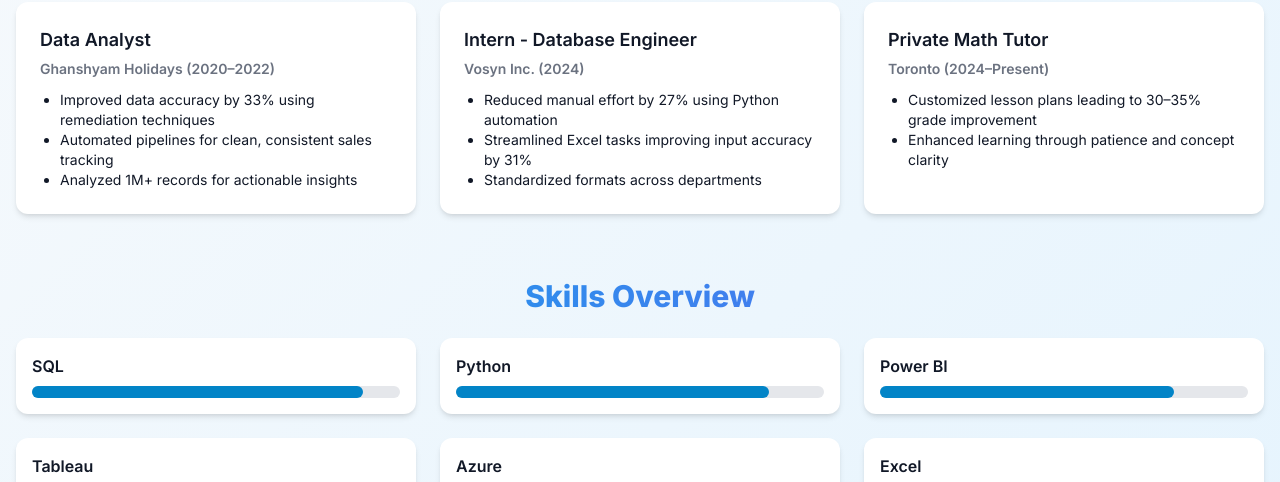
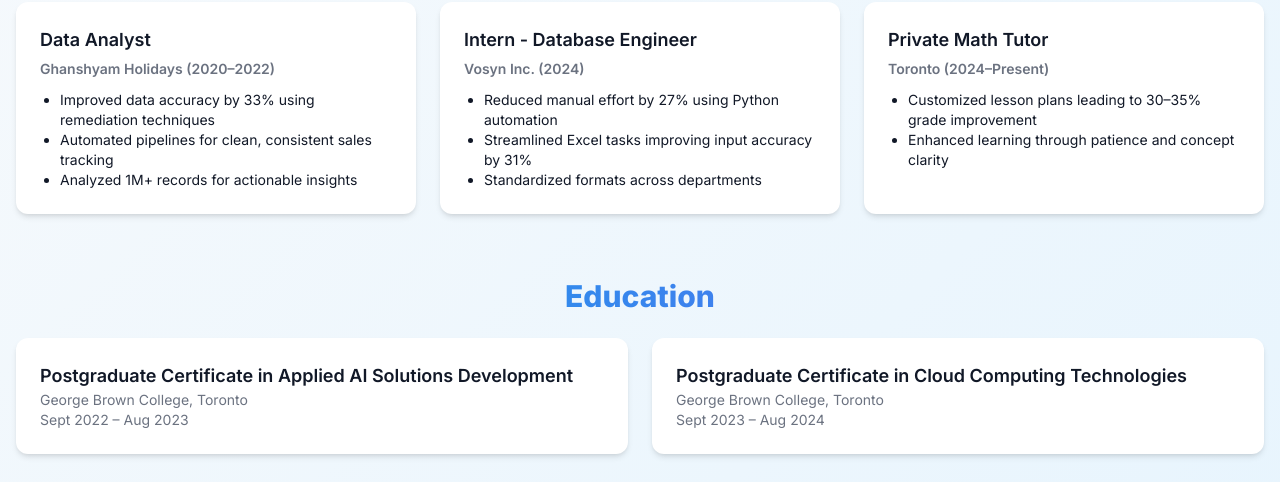
Before and after one commit to Diksha-Shah/Porfolio, a plain HTML site: page index.html in a window 1280 px wide. Shown: the part 470-952 px from the top of the page. Drawn offline with nearby package versions, Linux system fonts and the light colour scheme.

Commit message:
Update index.html

```diff
--- a/index.html
+++ b/index.html
@@ -68,6 +68,19 @@
         </div>
       </div>
     </section>
+<section id="education" class="mb-16">
+  <h2 class="text-3xl font-bold mb-6 gradient-text text-center">Education</h2>
+  <div class="grid gap-6 md:grid-cols-2 lg:grid-cols-2">
+    <div class="bg-white p-6 rounded-xl shadow-md card-hover">
+      <h3 class="text-lg font-semibold">Postgraduate Certificate in Applied AI Solutions Development</h3>
+      <p class="text-sm text-gray-500">George Brown College, Toronto<br>Sept 2022 – Aug 2023</p>
+    </div>
+    <div class="bg-white p-6 rounded-xl shadow-md card-hover">
+      <h3 class="text-lg font-semibold">Postgraduate Certificate in Cloud Computing Technologies</h3>
+      <p class="text-sm text-gray-500">George Brown College, Toronto<br>Sept 2023 – Aug 2024</p>
+    </div>
+  </div>
+</section>
 <section id="skills" class="mb-16">
   <h2 class="text-3xl font-bold mb-6 gradient-text text-center">Skills Overview</h2>
   <div class="grid grid-cols-1 md:grid-cols-2 lg:grid-cols-3 gap-6">
```
